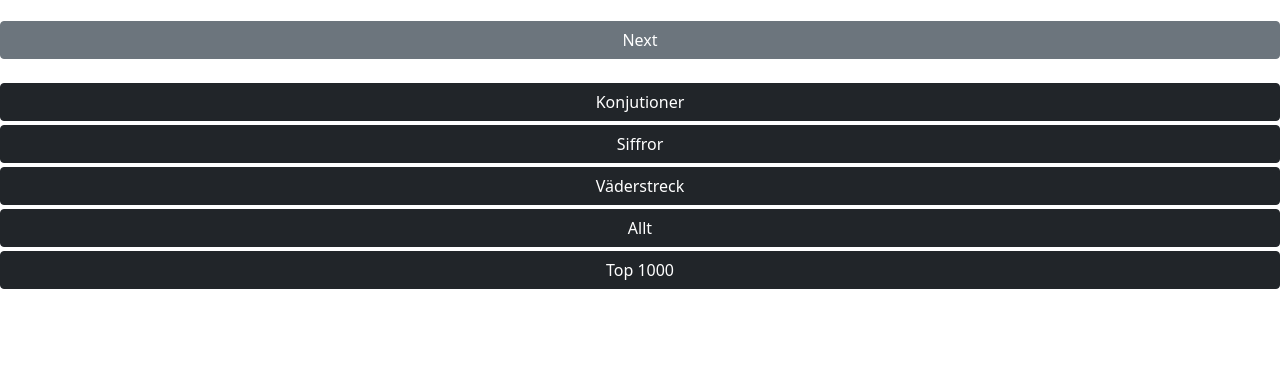
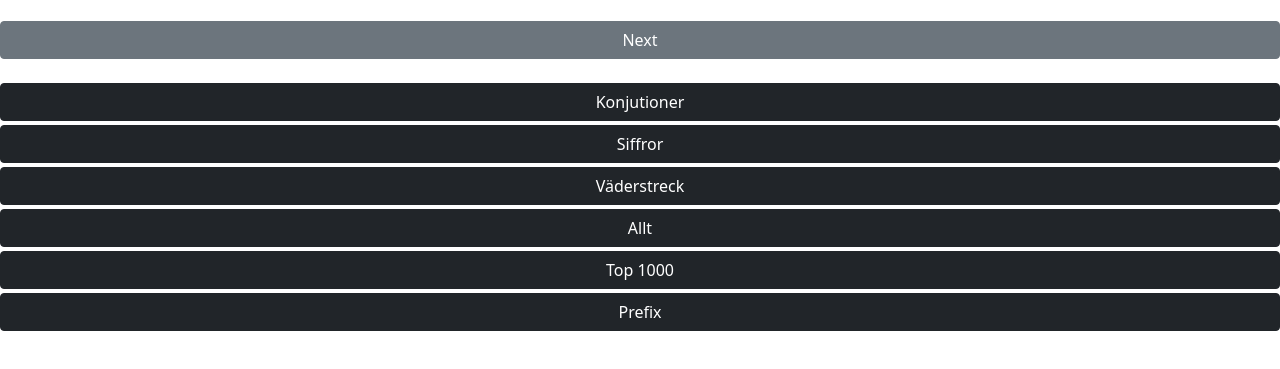
Before and after one commit to johwid/johwid.github.io, a plain HTML site: page flash.html in a window 1280 px wide. Shown: the part 83-452 px from the top of the page. Drawn offline with Linux system fonts and the light colour scheme.

Commit message:
Added prefix for flash.

```diff
--- a/flash.html
+++ b/flash.html
@@ -32,6 +32,7 @@
         <button class="btn btn-dark" id="cardinalButton" type="button">Väderstreck</button>
         <button class="btn btn-dark" id="allButton" type="button">Allt</button>
         <button class="btn btn-dark" id="1000Button" type="button">Top 1000</button>
+        <button class="btn btn-dark" id="prefixButton" type="button">Prefix</button>
     </div>
 <body>
 <html>
```
